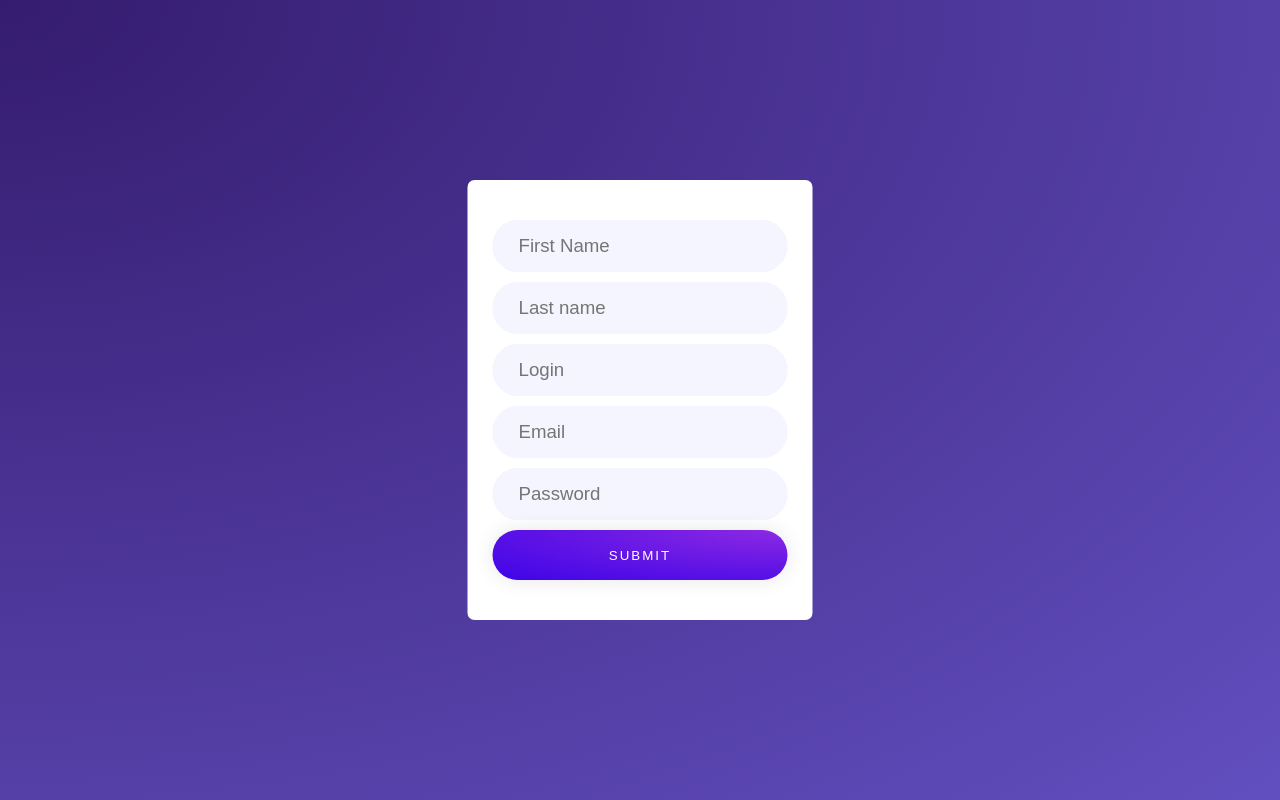
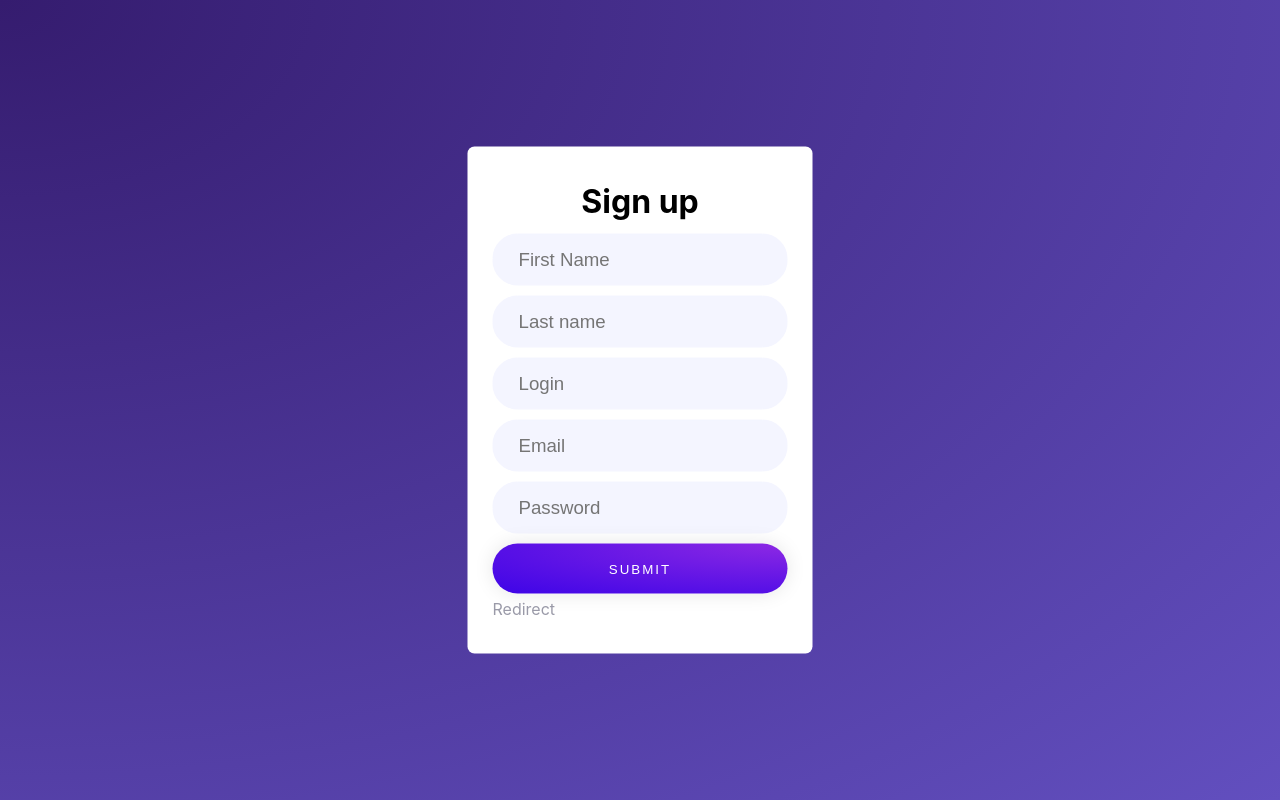
Before and after one commit to Seredenko23/messenger, a React (Create React App) app: page /sign-up in a window 1280 px wide. Built offline with nearby package versions, Linux system fonts and the light colour scheme; the HTML template or start-up script is replaced by a standard one.

Commit message:
added RedirectLink component

```diff
--- a/package.json
+++ b/package.json
@@ -15,6 +15,7 @@
     "react": "^16.12.0",
     "react-dom": "^16.12.0",
     "react-redux": "^7.1.3",
+    "react-router": "^5.1.2",
     "react-router-dom": "^5.1.2",
     "react-scripts": "3.3.0",
     "redux": "^4.0.5",
--- /dev/null
+++ b/src/components/RedirectLink/RedirectLink.scss
@@ -0,0 +1,10 @@
+@import '../../style/variables';
+
+.redirect-link {
+  color: $textColor;
+  cursor: pointer;
+}
+
+.redirect-link:hover {
+  color: #A190A7;
+}
--- /dev/null
+++ b/src/components/RedirectLink/RedirectLink.tsx
@@ -0,0 +1,28 @@
+import React, {Component} from 'react';
+import { withRouter } from "react-router";
+import './RedirectLink.scss'
+
+interface Props{
+  link: string
+  history: string[]
+}
+
+class RedirectLink extends Component<Props> {
+
+  handlerCreator: (link: string) => void = (link) => {
+      this.props.history.push(link)
+  };
+
+  render() {
+    return (
+      <span className={'redirect-link'}
+            onClick={() => this.handlerCreator(this.props.link)}
+      >
+        {this.props.children}
+      </span>
+    );
+  }
+}
+
+// @ts-ignore
+export default withRouter(RedirectLink);
--- a/src/components/SignUp/SignUp.scss
+++ b/src/components/SignUp/SignUp.scss
@@ -8,6 +8,11 @@
   .sign-up-form {
     display: flex;
     flex-direction: column;
+    .header-wrapper {
+      display: flex;
+      justify-content: center;
+      margin-bottom: 8px;
+    }
     .sing-up-label {
       display: none;
     }
--- a/src/components/SignUp/SignUp.tsx
+++ b/src/components/SignUp/SignUp.tsx
@@ -8,6 +8,7 @@ import FormButton from "../FormButton/FormButton";
 import {email, minLength6, required} from "../../service/validators";
 
 import './SignUp.scss'
+import RedirectLink from "../RedirectLink/RedirectLink";
 
 interface Props {
   registerUser: (user) => void;
@@ -47,6 +48,9 @@ class SignUp extends Component<Props, State> {
         <form className={'sign-up-form card'}
               onSubmit={this.onSubmit}
         >
+          <div className={'header-wrapper'}>
+            <h1>Sign up</h1>
+          </div>
           <label className={'sing-up-label'}>First Name</label>
           <FormInput type="text"
                      name={'firstName'}
@@ -90,6 +94,9 @@ class SignUp extends Component<Props, State> {
           <FormButton type={'submit'}>
             Submit
           </FormButton>
+          <RedirectLink link={'log-in'}>
+            Redirect
+          </RedirectLink>
         </form>
       </div>
     );
--- a/src/style/normalize.scss
+++ b/src/style/normalize.scss
@@ -1,3 +1,7 @@
+h1, h2, h3, h4, h5, h6 {
+  margin: 0;
+}
+
 html, body {
   width: 100%;
   height: 100%;
```
Also changed, not shown: 1 other file (tests, documents, lock files or other folders).
